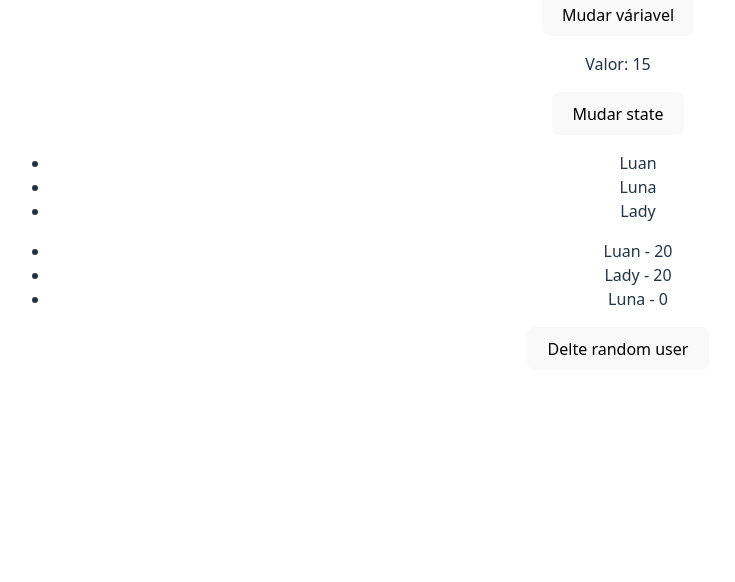
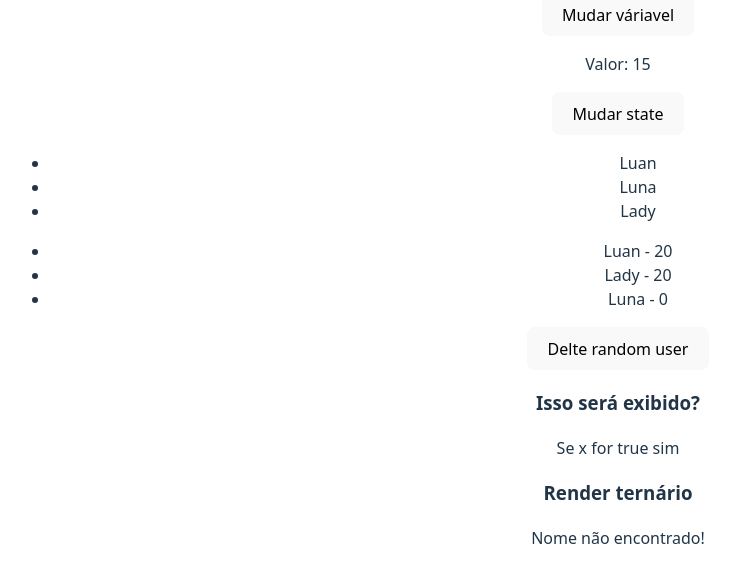
Before and after one commit to Luan0Avila/Curso_React, a React (Vite) app in the folder 3_AVANÇANDO_EM_REACT/avancando/: page / in a window 1280 px wide. Shown: the part 1086-1668 px from the top of the page, without its empty margins (22-757 px from the left). Built offline with nearby package versions, Linux system fonts and the light colour scheme.

Commit message:
aprendendo sobre condicionais com react

```diff
--- a/3_AVANÇANDO_EM_REACT/avancando/src/App.jsx
+++ b/3_AVANÇANDO_EM_REACT/avancando/src/App.jsx
@@ -8,6 +8,9 @@
 import { Data } from './components/Data'
 
 import ListRender from './components/ListRender'
+
+// 7 - render condicional
+import ConditionalRender from './components/ConditionalRender'
 
 function App() {
   const [count, setCount] = useState(0)
@@ -24,6 +27,9 @@
       <Data/>
       {/* 4 - Render de lista*/}
       <ListRender/>
+
+      {/* 7 - render condicional*/}
+      <ConditionalRender/>
     </div>
   )
 }
--- /dev/null
+++ b/3_AVANÇANDO_EM_REACT/avancando/src/components/ConditionalRender.jsx
@@ -0,0 +1,28 @@
+import React from 'react'
+
+const conditionalRender = () => {
+
+    const x = true;
+
+    const name = "Luan";
+    return (
+
+        <div>{/* 7 - render condicional*/}
+            <h3>Isso será exibido?</h3>
+            {x && <p>Se x for true sim</p>}
+            {/* 8 - else*/}
+            <h3>Render ternário</h3>
+            {name === "João" ?(
+                <div>
+                    <p>Olá Joaão</p>
+                </div>
+            ) : (
+                <div>
+                    <p>Nome não encontrado!</p>
+                </div>
+            )}
+        </div>
+    )
+}
+
+export default conditionalRender
```
